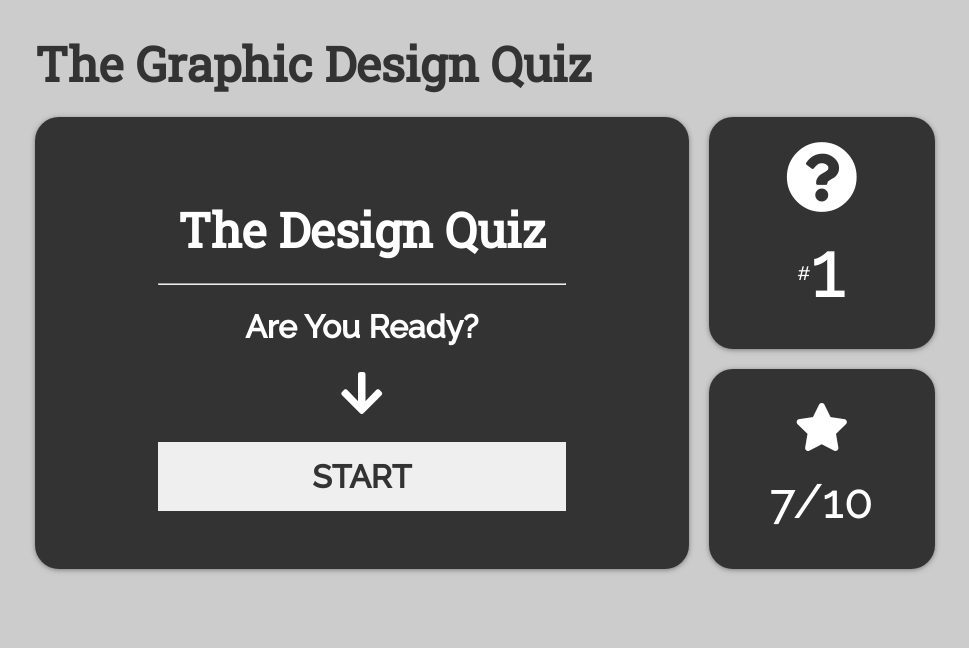
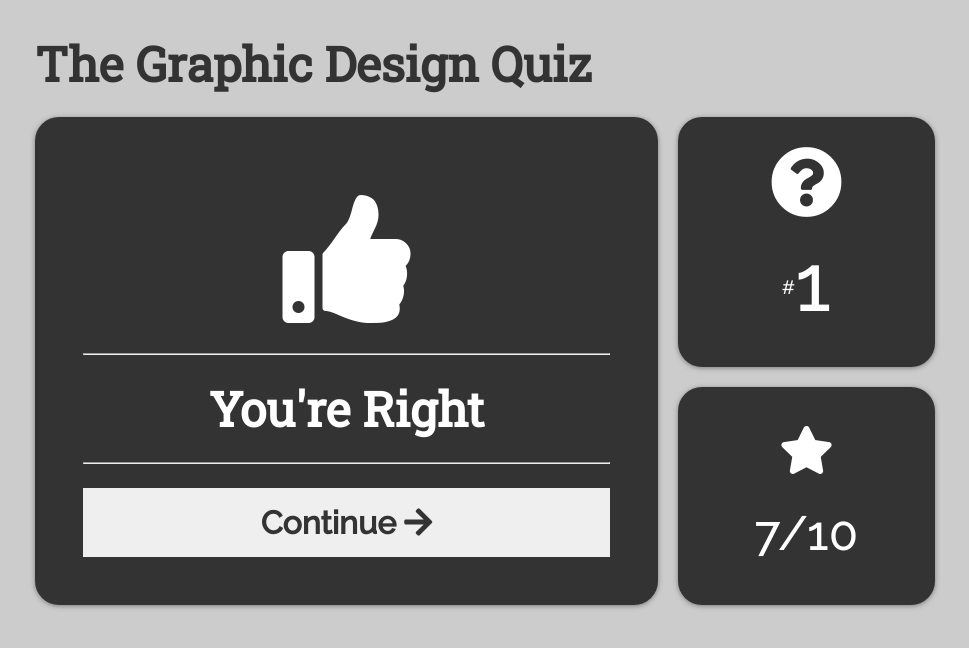
Before and after one commit to Nathan3p0/quizapp, a plain HTML site: page index.html in a window 1280 px wide. Shown: the whole page, without its empty margins (155-1124 px from the left). Drawn offline with nearby package versions, Linux system fonts and the light colour scheme.

Commit message:
added greybox wireframe for correct answer page

```diff
--- a/index.html
+++ b/index.html
@@ -14,6 +14,8 @@
         <h1>The Graphic Design Quiz</h1>
         <main class="main-quiz">
             <section class="questions">
+                <!-- Start of Question Form -->
+
                 <!-- <form id="quiz-form">
                     <fieldset>
                         <legend><sup>#</sup><span id="question-number">1</span>. This is the first question?</legend>
@@ -36,13 +38,27 @@
                     </fieldset>
                     <button class="btn">Submit Answer</button>
                 </form> -->
-                <div class='intro'>
+
+                <!-- Start of Intro Page -->
+
+                <!-- <div class='intro'>
                     <h2>The Design Quiz</h2>
                     <hr>
                     <p>Are You Ready?</p>
                     <i class="fas fa-arrow-down fa-3x"></i>
                     <button class='btn'>START</button>
+                </div> -->
+
+                <!-- Start of Correct Answer -->
+
+                <div class="correct-answer">
+                    <i class="fas fa-thumbs-up fa-8x"></i>
+                    <hr>
+                    <p>You're Right</p>
+                    <hr>
+                    <button class="btn">Continue <i class="fas fa-arrow-right"></i></button>
                 </div>
+
             </section>
             <section  class="right-box right-box-a">
                 <i class="fas fa-question-circle fa-3x"></i>
--- a/style.css
+++ b/style.css
@@ -84,12 +84,24 @@ body {
     margin: 0;
 }
 
-.intro {
+.intro, .correct-answer {
     text-align: center;
     margin: auto;
 }
 
-/* Font Sizing */
+.correct-answer {
+    width: 100%;
+}
+
+.correct-answer .fa-thumbs-up {
+    padding: 30px;
+}
+
+/* Font STyling */
+
+.fa-arrow-right {
+    color: var(--dark)
+}
 
 h1 {
     font-family: 'Roboto Slab', serif;
@@ -103,13 +115,18 @@ h2 {
     font-family: 'Roboto Slab', serif;
 }
 
-.intro p {
+.intro p,.correct-answer p {
     font-size: 2rem;
     padding: 20px;
     font-weight: bold;
 }
 
-.intro .btn {
+.correct-answer p {
+    font-size: 3rem;
+    font-family: 'Roboto Slab', serif;
+}
+
+.intro .btn, .correct-answer .btn {
     font-weight: bold;
 }
 
```
